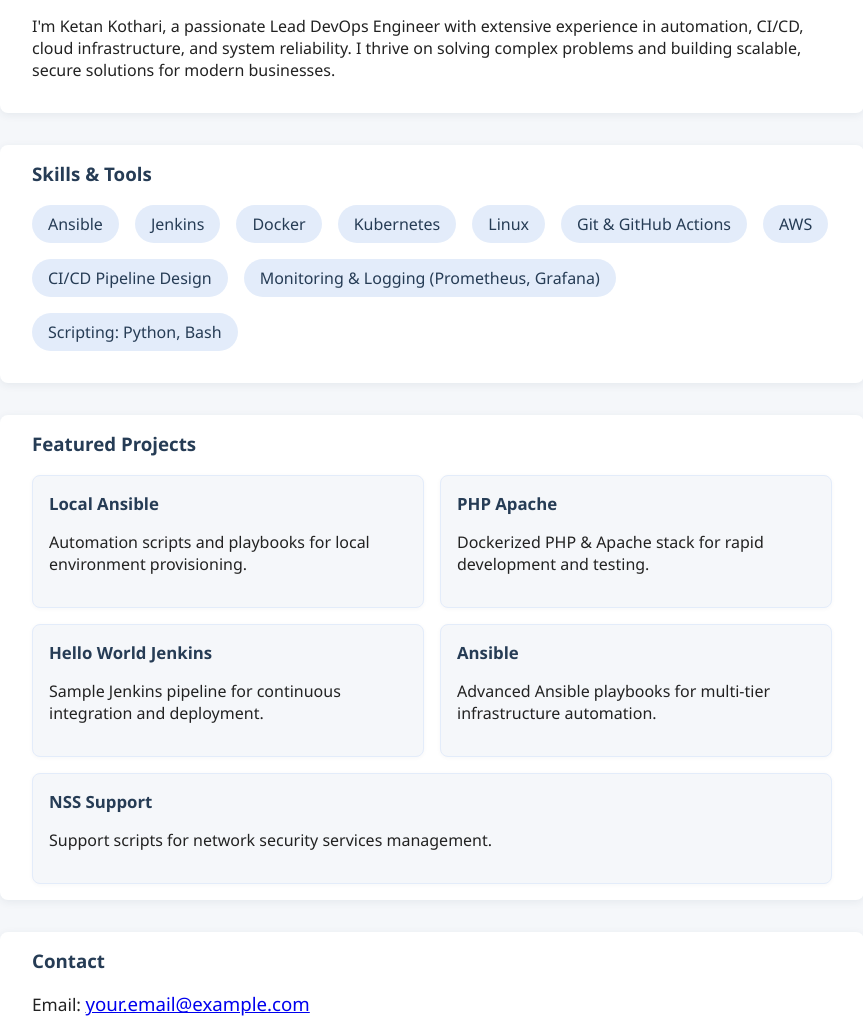
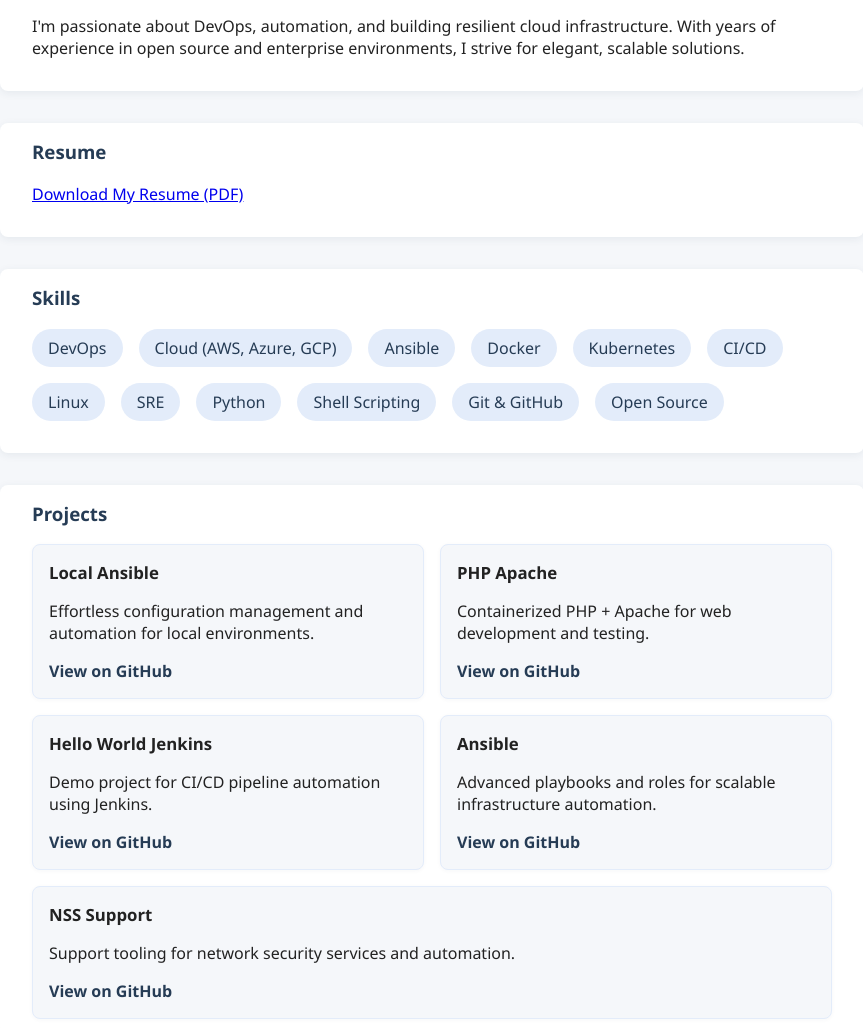
Before and after one commit to ketan-kothari/ketankothari.github.io, a plain HTML site: page index.html in a window 1280 px wide. Shown: the part 396-1424 px from the top of the page, without its empty margins (208-1071 px from the left). Drawn offline with Linux system fonts and the light colour scheme.

Commit message:
Update index.html with new content

```diff
--- a/index.html
+++ b/index.html
@@ -2,96 +2,100 @@
 <html lang="en">
 <head>
   <meta charset="UTF-8">
-  <title>Ketan Kothari | Lead DevOps Engineer</title>
+  <title>Ketan Kothari Portfolio</title>
   <meta name="viewport" content="width=device-width, initial-scale=1.0">
   <link rel="stylesheet" href="style.css">
+  <link rel="icon" type="image/x-icon" href="favicon.ico">
 </head>
 <body>
   <nav>
     <ul>
       <li><a href="#about">About</a></li>
+      <li><a href="#resume">Resume</a></li>
       <li><a href="#skills">Skills</a></li>
       <li><a href="#projects">Projects</a></li>
       <li><a href="#contact">Contact</a></li>
     </ul>
   </nav>
-
   <header>
     <h1>Ketan Kothari</h1>
-    <h2>Lead DevOps Engineer</h2>
-    <p>Automating infrastructure, streamlining deployments, and driving digital transformation.</p>
+    <h2>DevOps | Cloud | Automation | SRE | Open Source Enthusiast</h2>
+    <p>Welcome to my portfolio. Explore my skills, projects, and experience.</p>
   </header>
-
   <section id="about">
     <h3>About Me</h3>
+    <p>I'm passionate about DevOps, automation, and building resilient cloud infrastructure. With years of experience in open source and enterprise environments, I strive for elegant, scalable solutions.</p>
+  </section>
+  <section id="resume">
+    <h3>Resume</h3>
     <p>
-      I'm Ketan Kothari, a passionate Lead DevOps Engineer with extensive experience in automation, CI/CD, cloud infrastructure, and system reliability. I thrive on solving complex problems and building scalable, secure solutions for modern businesses.
+      <a href="resume.pdf" download="Ketan_Kothari_Resume.pdf">Download My Resume (PDF)</a>
     </p>
+    <!-- Upload your resume.pdf to the repository for this link to work -->
   </section>
-
   <section id="skills">
-    <h3>Skills & Tools</h3>
+    <h3>Skills</h3>
     <ul class="skills-list">
+      <li>DevOps</li>
+      <li>Cloud (AWS, Azure, GCP)</li>
       <li>Ansible</li>
-      <li>Jenkins</li>
       <li>Docker</li>
       <li>Kubernetes</li>
+      <li>CI/CD</li>
       <li>Linux</li>
-      <li>Git & GitHub Actions</li>
-      <li>AWS</li>
-      <li>CI/CD Pipeline Design</li>
-      <li>Monitoring & Logging (Prometheus, Grafana)</li>
-      <li>Scripting: Python, Bash</li>
+      <li>SRE</li>
+      <li>Python</li>
+      <li>Shell Scripting</li>
+      <li>Git & GitHub</li>
+      <li>Open Source</li>
     </ul>
   </section>
-
   <section id="projects">
-    <h3>Featured Projects</h3>
+    <h3>Projects</h3>
     <div class="projects-list">
       <div class="project-card">
-        <h4><a href="https://github.com/ketan-kothari/local_ansible" target="_blank">Local Ansible</a></h4>
-        <p>Automation scripts and playbooks for local environment provisioning.</p>
+        <h4>Local Ansible</h4>
+        <p>Effortless configuration management and automation for local environments.</p>
+        <a href="https://github.com/ketan-kothari/local_ansible">View on GitHub</a>
       </div>
       <div class="project-card">
-        <h4><a href="https://github.com/ketan-kothari/php-apache" target="_blank">PHP Apache</a></h4>
-        <p>Dockerized PHP & Apache stack for rapid development and testing.</p>
+        <h4>PHP Apache</h4>
+        <p>Containerized PHP + Apache for web development and testing.</p>
+        <a href="https://github.com/ketan-kothari/php-apache">View on GitHub</a>
       </div>
       <div class="project-card">
-        <h4><a href="https://github.com/ketan-kothari/hello-world-jenkins" target="_blank">Hello World Jenkins</a></h4>
-        <p>Sample Jenkins pipeline for continuous integration and deployment.</p>
+        <h4>Hello World Jenkins</h4>
+        <p>Demo project for CI/CD pipeline automation using Jenkins.</p>
+        <a href="https://github.com/ketan-kothari/hello-world-jenkins">View on GitHub</a>
       </div>
       <div class="project-card">
-        <h4><a href="https://github.com/ketan-kothari/ansible" target="_blank">Ansible</a></h4>
-        <p>Advanced Ansible playbooks for multi-tier infrastructure automation.</p>
+        <h4>Ansible</h4>
+        <p>Advanced playbooks and roles for scalable infrastructure automation.</p>
+        <a href="https://github.com/ketan-kothari/ansible">View on GitHub</a>
       </div>
       <div class="project-card">
-        <h4><a href="https://github.com/ketan-kothari/nsssupport" target="_blank">NSS Support</a></h4>
-        <p>Support scripts for network security services management.</p>
+        <h4>NSS Support</h4>
+        <p>Support tooling for network security services and automation.</p>
+        <a href="https://github.com/ketan-kothari/nsssupport">View on GitHub</a>
       </div>
     </div>
   </section>
-
   <section id="contact">
-    <h3>Contact</h3>
-    <p>Email: <a href="mailto:your.email@example.com">your.email@example.com</a></p>
-    <p>GitHub: <a href="https://github.com/ketan-kothari" target="_blank">@ketan-kothari</a></p>
-    <p>LinkedIn: <a href="https://linkedin.com/in/ketankothari" target="_blank">linkedin.com/in/ketankothari</a></p>
+    <h3>Contact Me</h3>
+    <form action="https://formspree.io/f/YOUR_FORM_ID" method="POST">
+      <input type="hidden" name="_subject" value="Portfolio Contact: ketankothari.github.io">
+      <label for="name">Name:</label>
+      <input type="text" id="name" name="name" required>
+      <label for="email">Email:</label>
+      <input type="email" id="email" name="email" required>
+      <label for="message">Message:</label>
+      <textarea id="message" name="message" required></textarea>
+      <button type="submit">Send Message</button>
+    </form>
+    <p>Or email directly: <a href="mailto:ketankothari1992@gmail.com">ketankothari1992@gmail.com</a></p>
   </section>
-
   <footer>
-    <p>&copy; 2025 Ketan Kothari</p>
+    &copy; 2025 Ketan Kothari. All rights reserved.
   </footer>
-
-  <script>
-    // Smooth scroll for navigation
-    document.querySelectorAll('nav a').forEach(anchor => {
-      anchor.addEventListener('click', function(e) {
-        e.preventDefault();
-        document.querySelector(this.getAttribute('href')).scrollIntoView({
-          behavior: 'smooth'
-        });
-      });
-    });
-  </script>
 </body>
 </html>
```
